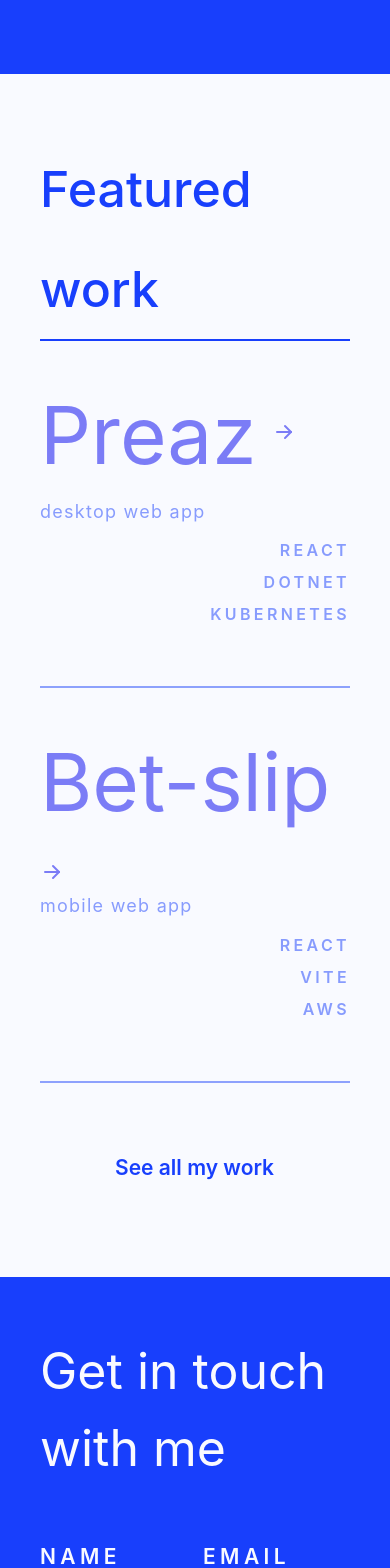
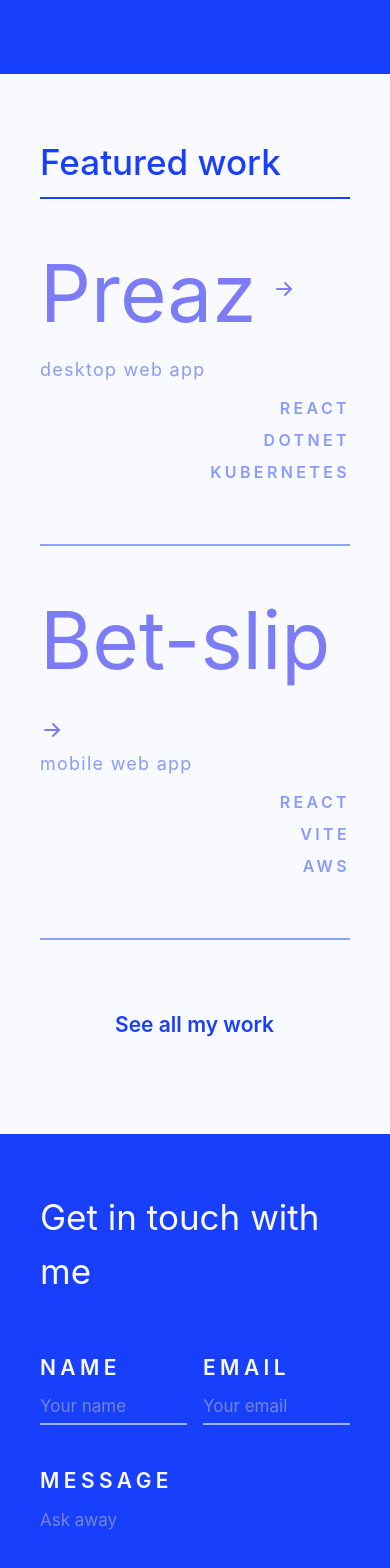
Before and after one commit to joggjogg/jochemdobber.dev, a Next.js app: page / in a window 390 px wide. Shown: the part 1520-3088 px from the top of the page. Built offline with nearby package versions, Linux system fonts and the light colour scheme.

Commit message:
Update title font sizes for mobile view

```diff
--- a/app/about-me/page.module.css
+++ b/app/about-me/page.module.css
@@ -1,6 +1,12 @@
 .title {
   margin-bottom: 2rem;
-  font-size: 50px;
+  font-size: 35px;
+  @media (min-width: $mantine-breakpoint-xs) {
+    font-size: 40px;
+  }
+  @media (min-width: $mantine-breakpoint-lg) {
+    font-size: 50px;
+  }
   line-height: 200%;
   font-weight: 500;
   color: var(--mantine-primary-color-6);
--- a/app/my-work/layout.module.css
+++ b/app/my-work/layout.module.css
@@ -1,6 +1,12 @@
 .title {
   margin-bottom: 2rem;
-  font-size: 50px;
+  font-size: 35px;
+  @media (min-width: $mantine-breakpoint-xs) {
+    font-size: 40px;
+  }
+  @media (min-width: $mantine-breakpoint-lg) {
+    font-size: 50px;
+  }
   line-height: 200%;
   font-weight: 500;
   color: var(--mantine-primary-color-6);
--- a/app/page.module.css
+++ b/app/page.module.css
@@ -1,6 +1,13 @@
 .title {
   margin-bottom: 2rem;
-  font-size: 50px;
+  font-size: 35px;
+  @media (min-width: $mantine-breakpoint-xs) {
+    font-size: 40px;
+  }
+  @media (min-width: $mantine-breakpoint-lg) {
+    font-size: 50px;
+  }
+
   line-height: 200%;
   font-weight: 500;
   color: var(--mantine-primary-color-6);
--- a/components/Contact/Contact.module.css
+++ b/components/Contact/Contact.module.css
@@ -80,7 +80,13 @@
 .title {
   color: var(--mantine-color-white);
   margin-bottom: 3rem;
-  font-size: 50px;
+  font-size: 35px;
+  @media (min-width: $mantine-breakpoint-xs) {
+    font-size: 40px;
+  }
+  @media (min-width: $mantine-breakpoint-lg) {
+    font-size: 50px;
+  }
 }
 
 .formRow {
```
